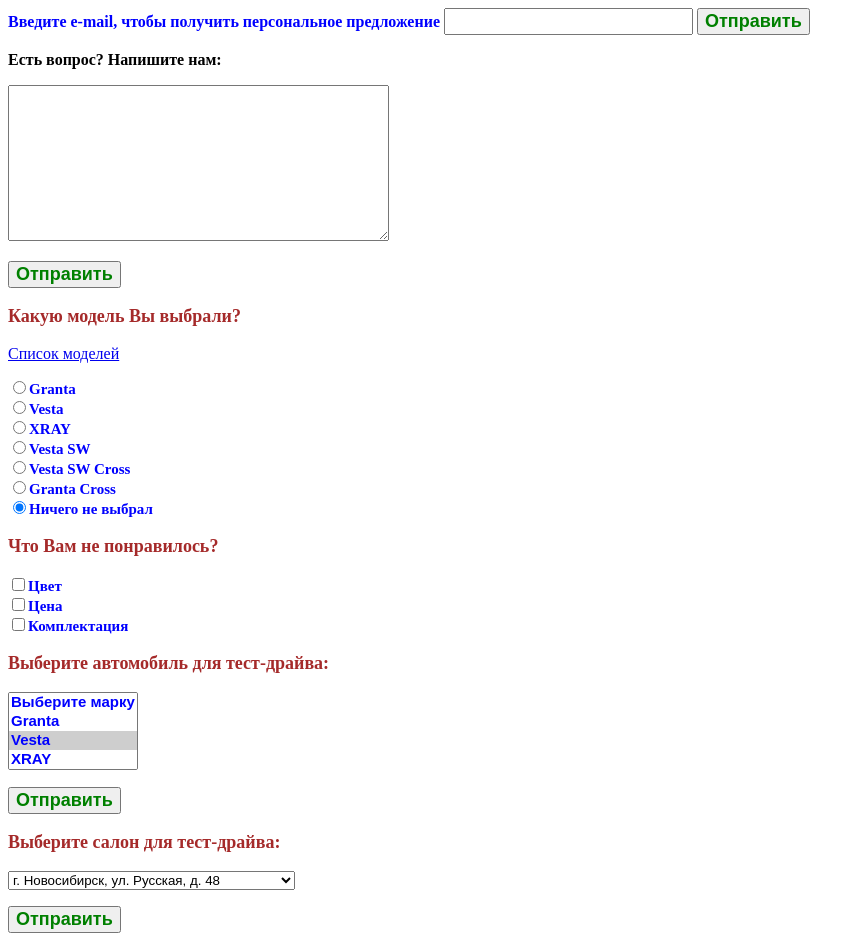
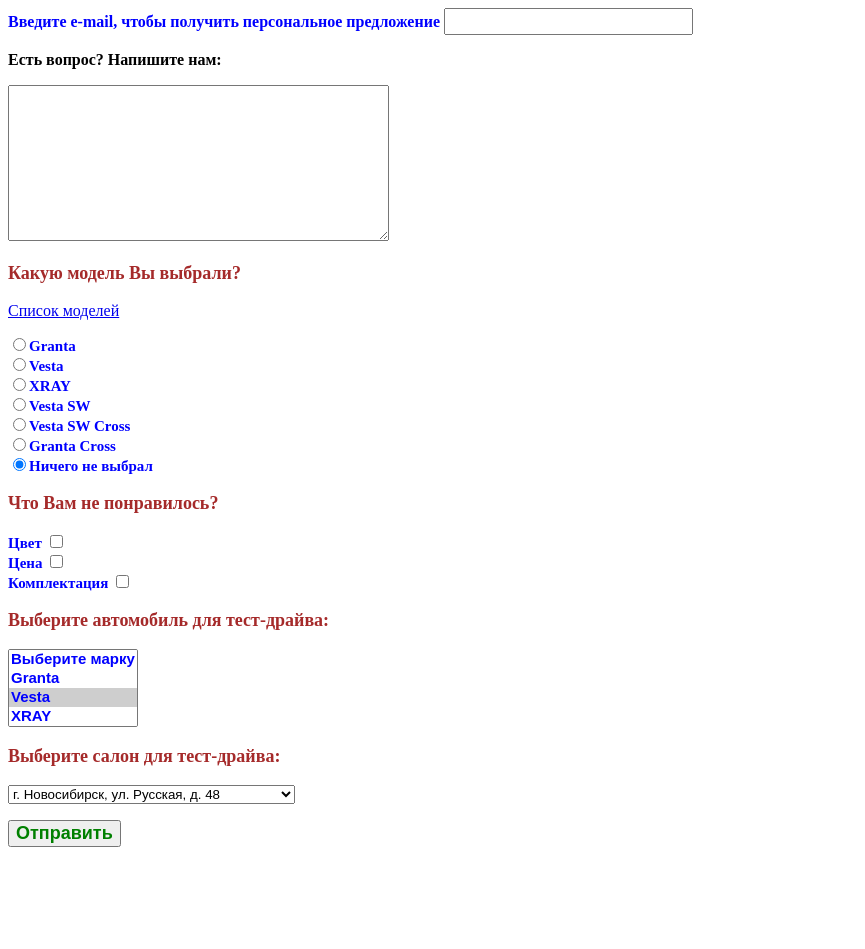
Before and after one commit to RinaNsk/Lecture-2, a plain HTML site: page index2.html in a window 1280 px wide. Shown: the whole page, without its empty margins (0-865 px from the left). After the commit the page ends 855 px from the top, so only its background shows below. Drawn offline with Linux system fonts and the light colour scheme.

Commit message:
Made corrections to index2.html

```diff
--- a/index2.html
+++ b/index2.html
@@ -7,35 +7,26 @@
 </head>
 <body>
 <form action="/handler.php" method="post">
-    <label for="clientName">Введите e-mail, чтобы получить персональное предложение</label>
-    <input type="text" id="clientName" name="clientName"/>
-    <button type="submit">Отправить</button>
-</form>
-<form action="textarea1.php" method="post">
+    <label for="email">Введите e-mail, чтобы получить персональное предложение</label>
+    <input type="text" id="email" name="email"/>
     <p><b>Есть вопрос? Напишите нам:</b></p>
     <p><textarea rows="10" cols="45" name="text"></textarea></p>
-    <p><input type="submit" value="Отправить"></p>
-</form>
-<p class="myValue">Какую модель Вы выбрали?</p>
-<a target="_blank" href="index.html">Список моделей</a>
-<form action="input10.php">
-    <p class="radio"><input type="radio" value="1" name="myRadio">Granta<Br>
-        <input type="radio" value="1" name="myRadio">Vesta<Br>
-        <input type="radio" value="1" name="myRadio">XRAY<Br>
-        <input type="radio" value="1" name="myRadio">Vesta SW<Br>
-        <input type="radio" value="1" name="myRadio">Vesta SW Cross<Br>
-        <input type="radio" value="1" name="myRadio">Granta Cross<Br>
-        <input type="radio" value="1" checked name="myRadio">Ничего не выбрал</p>
-</form>
-<p class="myValue">Что Вам не понравилось?</p>
-<form action="input10.php">
-    <p class="checkbox"><input type="checkbox" name="myCheckbox">Цвет<Br>
-        <input type="checkbox" name="myCheckbox">Цена<Br>
-        <input type="checkbox" name="myCheckbox">Комплектация</p>
-</form>
-<p class="myValue">Выберите автомобиль для тест-драйва:</p>
-<form action="select1.php" method="post">
-    <p><select size="4" multiple name="Auto[]">
+    <p class="myValue">Какую модель Вы выбрали?</p>
+    <a target="_blank" href="index.html">Список моделей</a>
+    <p class="radio">
+        <label><input type="radio" value="Granta" name="myRadio">Granta</label><Br>
+        <label><input type="radio" value="Vesta" name="myRadio">Vesta</label><Br>
+        <label><input type="radio" value="XRAY" name="myRadio">XRAY</label><Br>
+        <label><input type="radio" value="Vesta SW" name="myRadio">Vesta SW</label><Br>
+        <label><input type="radio" value="Vesta SW Cross" name="myRadio">Vesta SW Cross</label><Br>
+        <label><input type="radio" value="Granta Cross" name="myRadio">Granta Cross</label><Br>
+        <label><input type="radio" value="Ничего не выбрал" checked name="myRadio">Ничего не выбрал</label></p>
+    <p class="myValue">Что Вам не понравилось?</p>
+    <p class="checkbox"><label> Цвет <input type="checkbox" name="Цвет"></label><Br>
+        <label> Цена <input type="checkbox" name="Цена"></label><Br>
+        <label> Комплектация <input type="checkbox" name="Комплектация"></label></p>
+    <p class="myValue">Выберите автомобиль для тест-драйва:</p>
+    <p><select size="4" multiple name="Auto">
         <option disabled>Выберите марку</option>
         <option value="Granta">Granta</option>
         <option selected value="Vesta">Vesta</option>
@@ -44,11 +35,8 @@
         <option selected value="VestaSW Cross">Vesta SW Cross</option>
         <option selected value="Granta Cross">Granta Cross</option>
     </select></p>
-    <p><input type="submit" value="Отправить"></p>
-</form>
-<p class="myValue">Выберите салон для тест-драйва:</p>
-<form action="select1.php" method="post">
-    <p><select size="1">
+    <p class="myValue">Выберите салон для тест-драйва:</p>
+    <p><select size="1" name="Address">
         <option disabled>Выберите адрес</option>
         <option selected value="г. Новосибирск, Бердское шоссе, дом 63/2.">г. Новосибирск, Бердское шоссе, дом 63/2.
         </option>
@@ -56,6 +44,6 @@
         </option>
         <option selected value="г. Новосибирск, ул. Русская, д. 48">г. Новосибирск, ул. Русская, д. 48</option>
     </select></p>
-    <p><input type="submit" value="Отправить"></p>
+    <button type="submit">Отправить</button>
 </form>
 </body>
```
